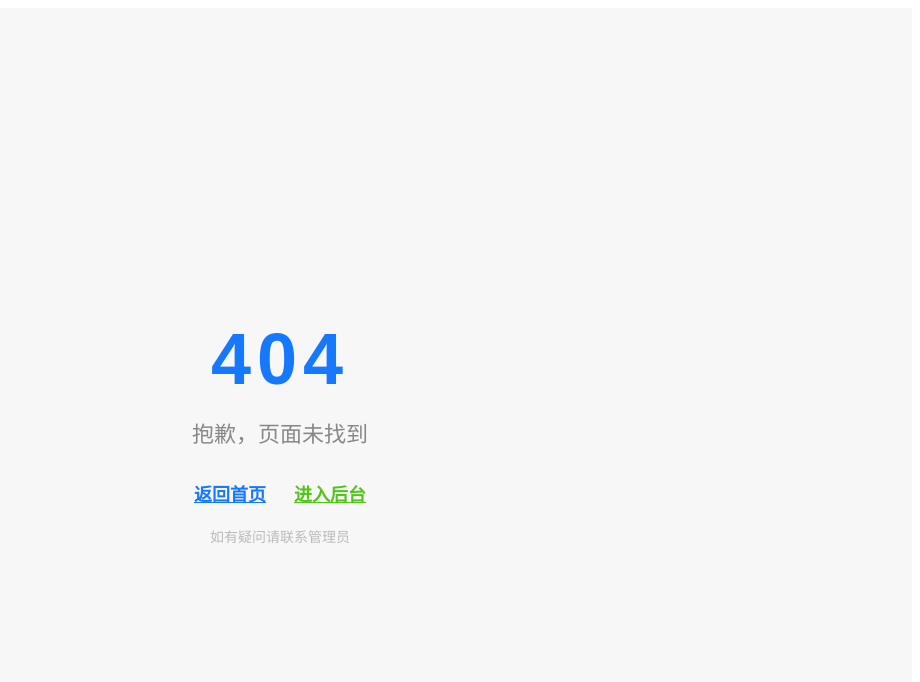
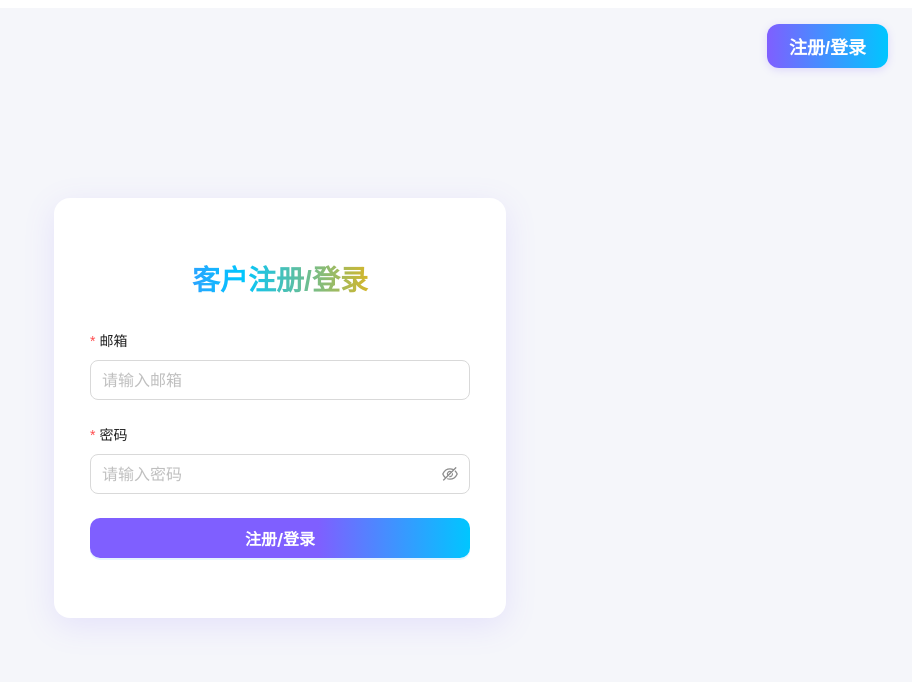
Before and after one commit to qiongqiongyuren/erp2.0, a Next.js app: page /login in a window 1280 px wide. Before the commit this address had no page. Shown: the top 682 px of the page, without its empty margins (360-1280 px from the left). Built offline with nearby package versions, Linux system fonts and the light colour scheme.

Commit message:
更新了功能 重大更新2

```diff
--- a/app/admin/layout.tsx
+++ b/app/admin/layout.tsx
@@ -7,8 +7,8 @@ export default function AdminLayout({
 }) {
   return (
     <div className="flex min-h-screen flex-row" style={{position:'relative'}}>
-      {/* 返回主页按钮，紧贴页面最左侧吸顶 */}
-      <div style={{ position: 'fixed', top: 24, left: 0, zIndex: 200, width: 60, display: 'flex', justifyContent: 'center' }}>
+      {/* 返回主页按钮，右上角吸顶 */}
+      <div style={{ position: 'fixed', top: 24, right: 24, zIndex: 200 }}>
         <a href="/" style={{ textDecoration: 'none', display: 'block' }}>
           <button className="back-home-btn-admin">
             返回主页
@@ -16,7 +16,7 @@ export default function AdminLayout({
         </a>
       </div>
       <AdminSidebar />
-      <main className="flex-1 bg-gray-50 p-6" style={{minHeight:'100vh', height:'100vh', overflow:'hidden', marginLeft:220}}>{children}</main>
+      <main className="flex-1 bg-gray-50" style={{minHeight:'100vh', height:'100vh', overflow:'hidden', marginLeft:220, padding:0}}>{children}</main>
     </div>
   );
 }
--- a/app/globals.css
+++ b/app/globals.css
@@ -11,6 +11,26 @@ body {
   background: var(--background);
   color: var(--foreground);
   font-family: Arial, Helvetica, sans-serif;
+}
+
+.login-btn-front {
+  background: linear-gradient(90deg,#7f5fff 0%,#00c6ff 100%);
+  color: #fff;
+  font-weight: 700;
+  border-radius: 12px;
+  font-size: 18px;
+  box-shadow: 0 2px 8px #7f5fff33;
+  border: none;
+  padding: 0 22px;
+  height: 44px;
+  transition: all .2s;
+  cursor: pointer;
+}
+.login-btn-front:hover {
+  background: linear-gradient(90deg,#ffe066 0%,#ffb300 100%);
+  color: #222;
+  box-shadow: 0 4px 16px #ffe06666;
+  transform: translateY(-2px) scale(1.05);
 }
 
 .back-home-btn-admin {
--- a/app/layout.tsx
+++ b/app/layout.tsx
@@ -14,6 +14,11 @@ export default function RootLayout({
   return (
     <html lang="zh-CN">
       <body>
+        <div style={{ position: 'fixed', top: 24, right: 32, zIndex: 200 }}>
+          <a href="/login" style={{ textDecoration: 'none' }}>
+            <button className="login-btn-front">注册/登录</button>
+          </a>
+        </div>
         {children}
       </body>
     </html>
--- /dev/null
+++ b/app/login/page.tsx
@@ -0,0 +1,46 @@
+"use client";
+import { useState } from "react";
+import { Form, Input, Button, message } from "antd";
+import { useRouter } from "next/navigation";
+
+export default function LoginPage() {
+  const [loading, setLoading] = useState(false);
+  const router = useRouter();
+
+  const onFinish = async (values: { email: string; password: string }) => {
+    setLoading(true);
+    try {
+      const res = await fetch("/api/customers", {
+        method: "POST",
+        headers: { "Content-Type": "application/json" },
+        body: JSON.stringify({ ...values, action: "loginOrRegister" })
+      });
+      const data = await res.json();
+      if (data.success) {
+        message.success("登录成功");
+        router.replace("/");
+      } else {
+        message.error(data.message || "登录或注册失败");
+      }
+    } catch (e) {
+      message.error("网络错误");
+    } finally {
+      setLoading(false);
+    }
+  };
+
+  return (
+    <div style={{ minHeight: "100vh", display: "flex", alignItems: "center", justifyContent: "center", background: "#f5f6fa" }}>
+      <div style={{ width: 380, background: "#fff", borderRadius: 16, boxShadow: "0 8px 32px #7f5fff22", padding: 36 }}>
+        <h2 style={{ textAlign: "center", fontWeight: 800, fontSize: 28, marginBottom: 32, background: "linear-gradient(90deg,#7f5fff,#00c6ff,#ffb300 80%)", WebkitBackgroundClip: "text", color: "transparent" }}>客户注册/登录</h2>
+        <Form layout="vertical" onFinish={onFinish} autoComplete="off">
+          <Form.Item name="email" label="邮箱" rules={[{ required: true, message: "请输入邮箱" }, { type: "email", message: "邮箱格式不正确" }]}> <Input size="large" placeholder="请输入邮箱" /> </Form.Item>
+          <Form.Item name="password" label="密码" rules={[{ required: true, message: "请输入密码" }, { min: 6, message: "密码至少6位" }]}> <Input.Password size="large" placeholder="请输入密码" /> </Form.Item>
+          <Form.Item>
+            <Button type="primary" htmlType="submit" block size="large" loading={loading} style={{ fontWeight: 700, borderRadius: 10, background: "linear-gradient(90deg,#7f5fff 60%,#00c6ff 100%)", border: "none" }}>注册/登录</Button>
+          </Form.Item>
+        </Form>
+      </div>
+    </div>
+  );
+}
```
Also changed, not shown: app/shop/page.tsx (+15 -12 lines).
